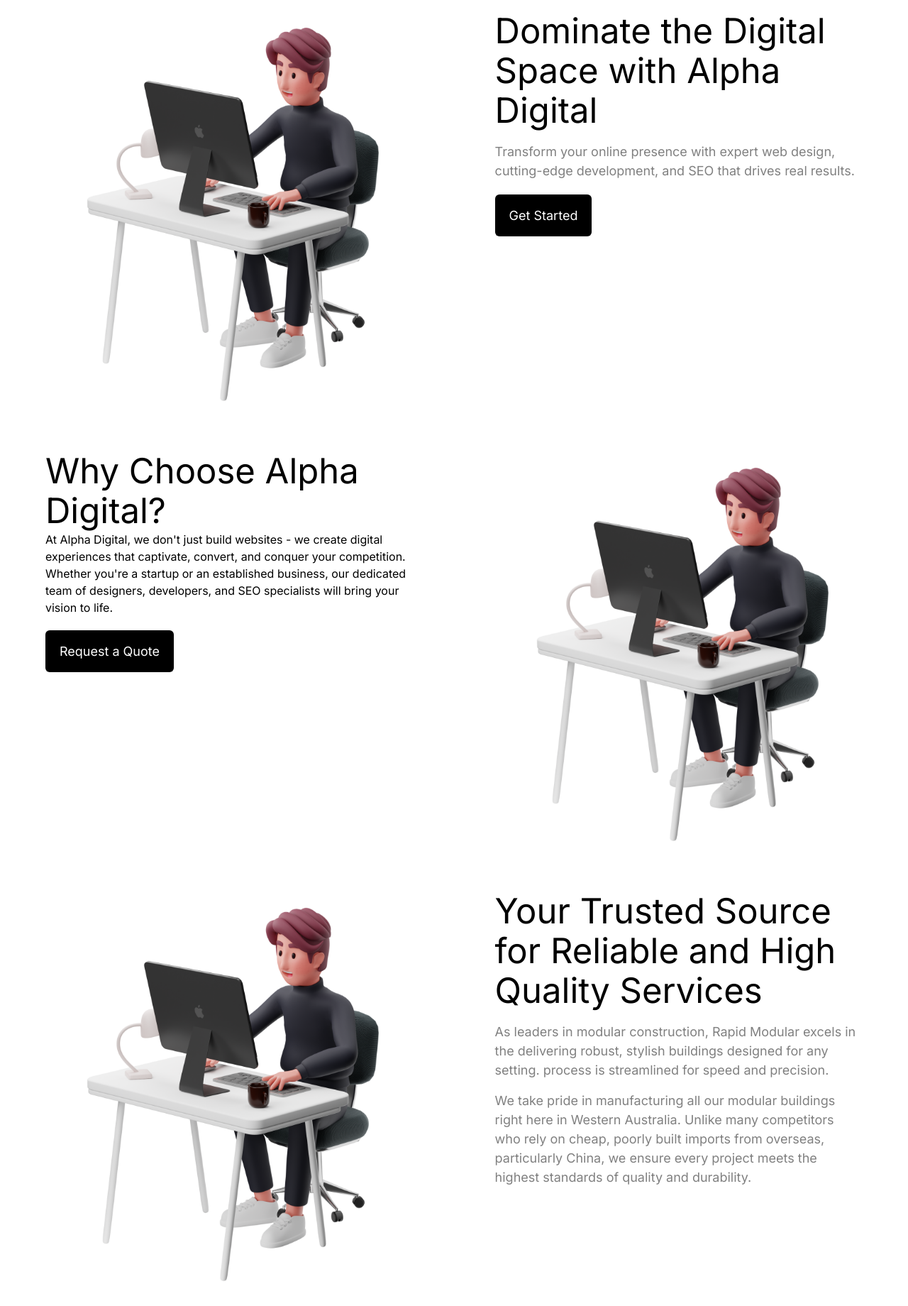
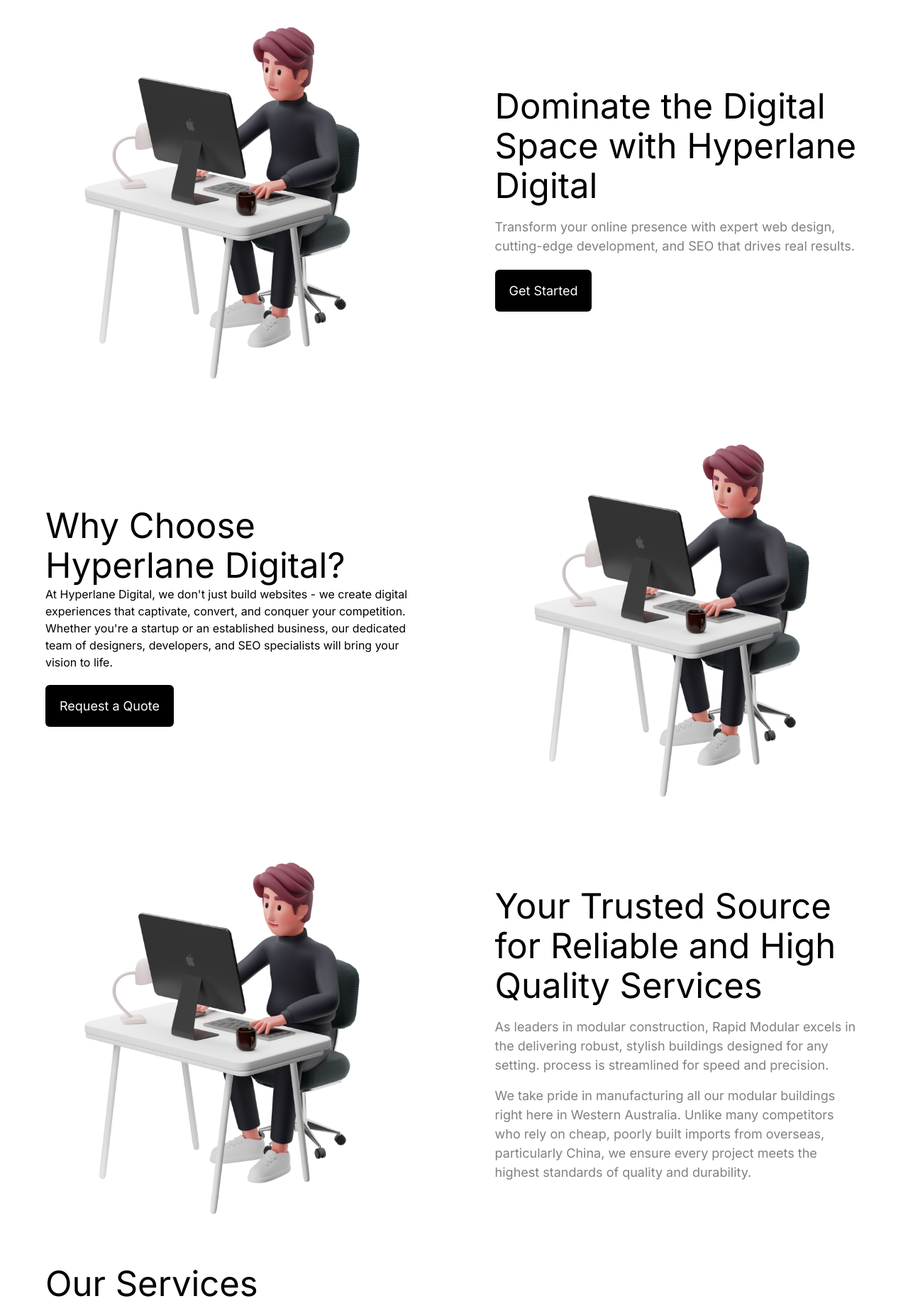
Before and after one commit to jacksen30/Agency-Website, a plain HTML site: page index.html in a window 1280 px wide. Shown: the part 100-1940 px from the top of the page at 71% size. Drawn offline with Linux system fonts and the light colour scheme; a script that the page names is missing.

Commit message:
replace all business name placeholder text to Hyperlane Digital

```diff
--- a/assets/css/style.css
+++ b/assets/css/style.css
@@ -447,6 +447,7 @@
   margin-top: 20px;
   border-radius: 6px;
   transition: all .3s ease-in-out;
+  width:fit-content;
 }
 
 
@@ -912,6 +913,9 @@
 
   .row .col {
     width: 45%;
+    display: flex;
+    flex-direction: column;
+    justify-content: center;
   }
 
   .row .col-privacy-policy {
@@ -962,6 +966,7 @@
     justify-content: space-between;
     margin-top: 36px;
   }
+
   .contact-section-row .contact-section-heading,
   .contact-section-row .section--paragraph {
     max-width: 800px;
--- a/index.html
+++ b/index.html
@@ -4,10 +4,10 @@
         <!-- 🚫 Prevents search engines from indexing or following links -->
         <meta name="robots" content="noindex, nofollow">
 
-        <title>Web Design, Web Development & SEO Agency | Alpha Digital</title>
+        <title>Web Design, Web Development & SEO Agency | Hyperlane Digital</title>
 
-        <meta name="description" content="Alpha Digital is a premier web design, web development, and SEO agency. We deliver cutting-edge digital solutions to help businesses grow and succeed online."/>
-        <meta name="author" content="Alpha Digital"/>
+        <meta name="description" content="Hyperlane Digital is a premier web design, web development, and SEO agency. We deliver cutting-edge digital solutions to help businesses grow and succeed online."/>
+        <meta name="author" content="Hyperlane Digital"/>
 
         <!-- Canonical Link -->
         <link rel="canonical" href="https://www.alphadigital.com.au/" />
@@ -20,19 +20,19 @@
         <link rel="manifest" href="/site.webmanifest"> -->
 
         <!-- Meta Open Graph Protocol Tags -->
-        <meta property="og:title" content="Alpha Digital - Web Design, Web Development & SEO Agency"/>
-        <meta property="og:description" content="Alpha Digital is a premier web design, web development, and SEO agency. We deliver cutting-edge digital solutions to help businesses grow and succeed online."/>
+        <meta property="og:title" content="Hyperlane Digital - Web Design, Web Development & SEO Agency"/>
+        <meta property="og:description" content="Hyperlane Digital is a premier web design, web development, and SEO agency. We deliver cutting-edge digital solutions to help businesses grow and succeed online."/>
         <meta property="og:type" content="website" />
-        <meta property="og:url" content="https://www.alphadigital.com.au/"/>
+        <meta property="og:url" content="https://www.hyperlanedigital.com.au/"/>
         <!-- <meta property="og:image" content="https://example.com/og-image.jpg"/> --> <!-- Add image with dimensions 1200 x 627 -->
-        <!-- <meta property="og:image:alt" content="Alpha Digital - Web Design, Web Development & SEO Services" /> -->
+        <!-- <meta property="og:image:alt" content="Hyperlane Digital - Web Design, Web Development & SEO Services" /> -->
         <meta property="og:locale" content="en_AU" />
 
         <!-- Twitter Card Tags -->
         <meta name="twitter:card" content="summary_large_image">
-        <meta name="twitter:description" content="Discover professional web design, web development, and SEO services with Alpha Digital, helping businesses scale online."/>
+        <meta name="twitter:description" content="Discover professional web design, web development, and SEO services with Hyperlane Digital, helping businesses scale online."/>
         <!-- <meta name="twitter:image" content="https://example.com/twitter-image.jpg"/> --> <!-- Add Twitter image -->
-        <meta name="twitter:image:alt" content="Alpha Digital - Web Design, Web Development & SEO Services"/>
+        <meta name="twitter:image:alt" content="Hyperlane Digital - Web Design, Web Development & SEO Services"/>
 
         <link rel="preconnect" href="https://fonts.googleapis.com">
         <link rel="preconnect" href="https://fonts.gstatic.com" crossorigin>
@@ -69,28 +69,30 @@
         <main class="main">
             <section class="row">
                 <div class="col">
-                    <img src="./2.png" alt="Alpha Digital web design and development team building a website at their Geraldton, Western Australia office">
+                    <img src="./2.png" alt="Hyperlane Digital web design and development team building a website at their Geraldton, Western Australia office">
                 </div>
                 <div class="col">
-                    <h2 class="section-title--large">Dominate the Digital Space with Alpha Digital</h2>
-                    <p class="section--paragraph">Transform your online presence with expert web design, cutting-edge development, and SEO that drives real results.</p>
-                    <a href="#" class="section--CTA-btn">Get Started</a>
+                    <!-- <div classname="text-wrapper"> -->
+                        <h2 class="section-title--large">Dominate the Digital Space with Hyperlane Digital</h2>
+                        <p class="section--paragraph">Transform your online presence with expert web design, cutting-edge development, and SEO that drives real results.</p>
+                        <a href="#" class="section--CTA-btn">Get Started</a>
+                    <!-- </div> -->
                 </div>
             </section>
             <section class="row row--our-expertise">
                 <div class="col">
-                    <img src="./2.png" alt="Alpha Digital web design and development team building a website at their Geraldton, Western Australia office">
+                    <img src="./2.png" alt="Hyperlane Digital web design and development team building a website at their Geraldton, Western Australia office">
                 </div>
                 <div class="col">
-                    <h2 class="section-title--large">Why Choose Alpha Digital?</h2>
-                    <p>At Alpha Digital, we don't just build websites - we create digital experiences that captivate, convert, and conquer your competition. Whether you're a startup or an established business, our dedicated team of designers, developers, and SEO specialists will bring your vision to life.</p>
+                    <h2 class="section-title--large">Why Choose Hyperlane Digital?</h2>
+                    <p>At Hyperlane Digital, we don't just build websites - we create digital experiences that captivate, convert, and conquer your competition. Whether you're a startup or an established business, our dedicated team of designers, developers, and SEO specialists will bring your vision to life.</p>
                     <a class="section--CTA-btn" href="#quote">Request a Quote</a>
                 </div>
             </section>
 
             <section class="row">
                 <div class="col">
-                    <img src="./2.png" alt="Alpha Digital web design and development team building a website at their Geraldton, Western Australia office">
+                    <img src="./2.png" alt="Hyperlane Digital web design and development team building a website at their Geraldton, Western Australia office">
                 </div>
                 <div class="col">
                     <h2 class="section-title--large">Your Trusted Source for Reliable and High Quality Services</h2> <!-- NEEDS TO BE SAME SIZE AS OTHER H3 Tags -->
@@ -137,7 +139,7 @@
 
             <section id="quote" class="row contact-section-row">
                 <h2 class="contact-section-heading">Request A Quote</h2>
-                <p class="section--paragraph">Elevate your online presence with Alpha Digital. Fill out the form for a custom quote tailored to your needs. Whether it’s web design, development, or SEO, we're ready to deliver results that grow your business.</p>
+                <p class="section--paragraph">Elevate your online presence with Hyperlane Digital. Fill out the form for a custom quote tailored to your needs. Whether it’s web design, development, or SEO, we're ready to deliver results that grow your business.</p>
             </section>
 
             <div class="quote-outer-wrapper">
@@ -204,7 +206,7 @@
                     <svg class="footer-div__line" xmlns="http://www.w3.org/2000/svg" width="400" height="2" viewBox="0 0 372 2" fill="none">
                         <path d="M1 1H371" stroke="#D0D0D0" stroke-linecap="round"/>
                     </svg>
-                    <p class="footer-div__main-text">Alpha Digital delivers innovative web design, development, and SEO solutions that drive results. With a focus on creativity and performance, we help your business thrive online. Partner with us to elevate your digital presence.</p>
+                    <p class="footer-div__main-text">Hyperlane Digital delivers innovative web design, development, and SEO solutions that drive results. With a focus on creativity and performance, we help your business thrive online. Partner with us to elevate your digital presence.</p>
                 </div>
 
                 <div class="flex footer__div footer__div--contact" id="contact">
@@ -230,12 +232,12 @@
                         <a href="https://www.linkedin.com" class="social-link footer-div__social-media-link" aria-label="Follow us on LinkedIn" target="_blank"><span class="fa-brands fa-linkedin footer-div__social-media-icon"></a>
                     </div>
                     <div class="website-design-attribution">
-                        <a href="https://devbyjacksen.com" class="website-design-attribution-link" target="_blank">Website designed by devbyjacksen</a>
+                        <a href="https://devbyjacksen.com" class="website-design-attribution-link" target="_blank">Website designed by Hyperlane</a>
                     </div>
                 </div>
             </div>
             <div class="flex footer__container footer__bottom-container">
-                <span class="footer__text-bottom">© 2024 Alpha Digital</span>
+                <span class="footer__text-bottom">© 2024 Hyperlane Digital</span>
                 <span class="footer__text-bottom"><a href="./privacy-policy.html">Privacy Policy</a></span>
             </div>
         </footer>
```
